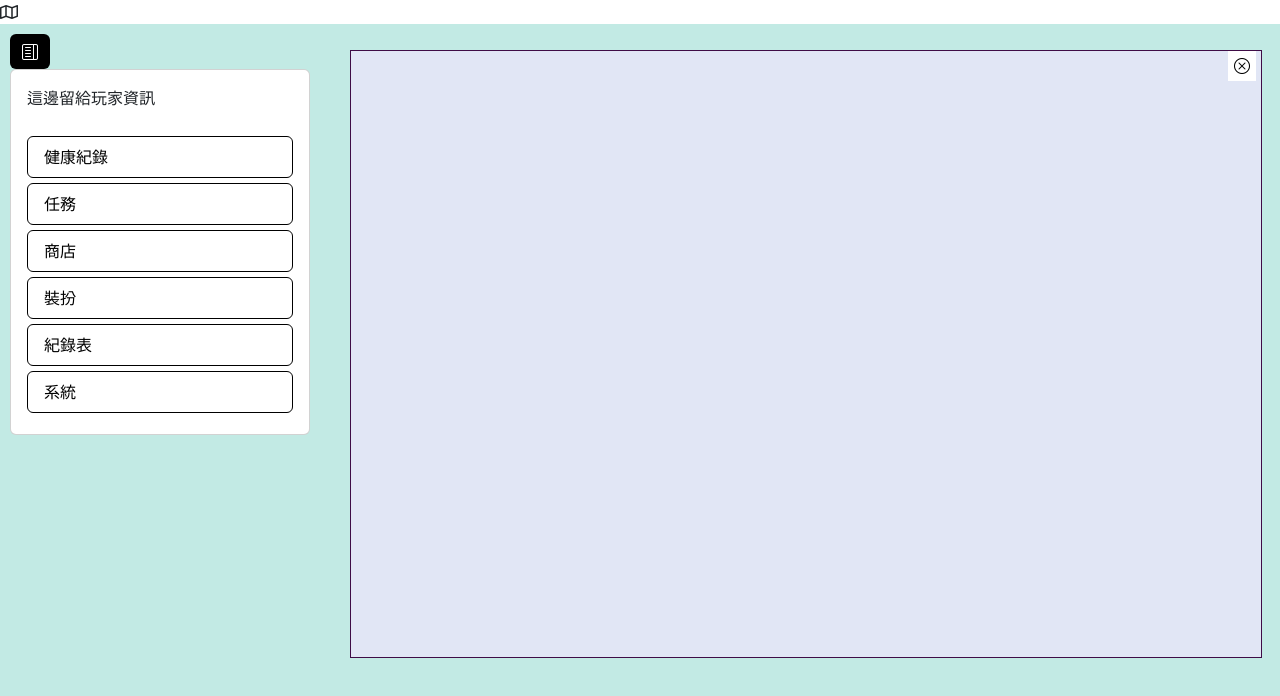
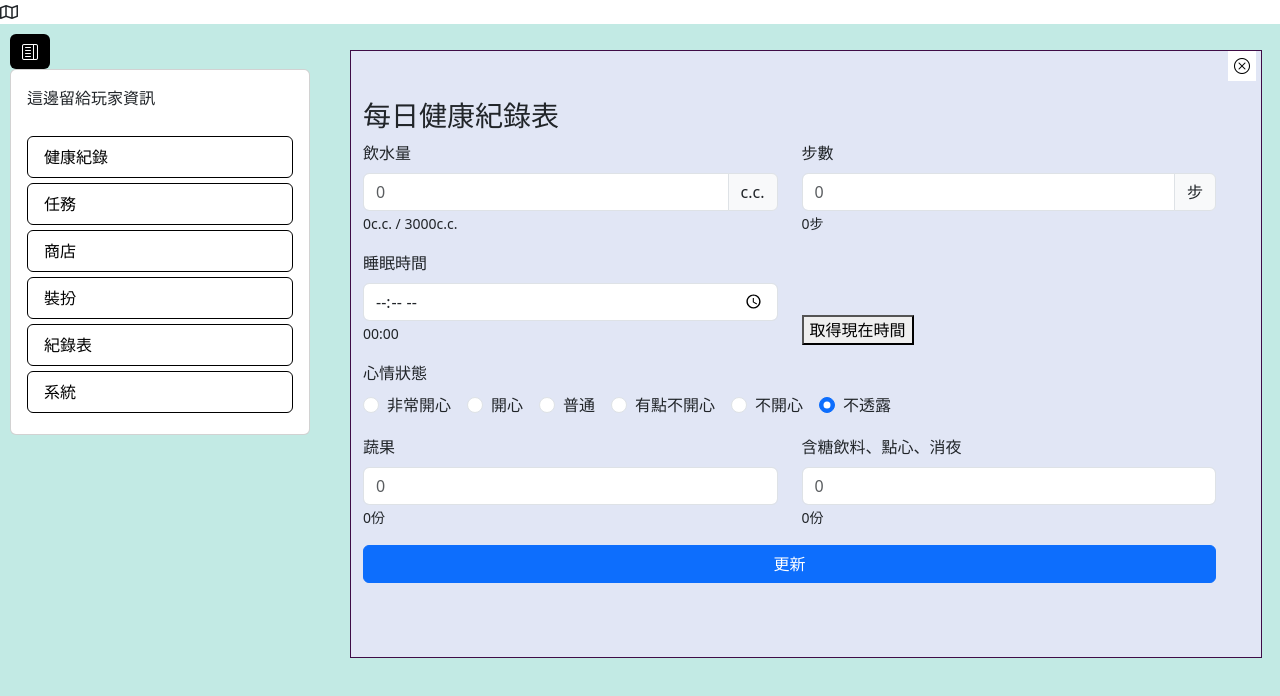
Before and after one commit to oez660oez/GoodByeCouchPotato_Front-End, a Vue app: page /outdoor/daily in a window 1280 px wide. Shown: the top 696 px of the page. Built offline with nearby package versions, Linux system fonts and the light colour scheme; no server answers.

Commit message:
每日健康表單(80%)

```diff
--- a/src/views/DailyView.vue
+++ b/src/views/DailyView.vue
@@ -1,4 +1,5 @@
 <script setup>
+import { ref, onMounted } from 'vue';
 import { useRouter, useRoute } from 'vue-router';
 
 const router = useRouter();
@@ -12,11 +13,196 @@ const goBack = () => {
     // 否則，使用瀏覽器的後退功能
     router.go(-1);
   }
+};
+
+const BASE_URL = import.meta.env.VITE_API_BASEURL;
+
+const API_URL = `${BASE_URL}/dailyhealthrecords/0/2024-10-18`;
+
+const dailyHealthData = ref({
+  water: 0,
+  steps: 0,
+  sleep: '00:00',
+  mood: '不透露',
+  vegetables: 0,
+  snacks: 0
+});
+
+// 判斷是否已存在資料
+const isExistingRecord = ref(false);
+
+onMounted(() => {
+  fetchdailyHealth(); //載入表單DATA
+});
+
+const fetchdailyHealth = async () => {
+  const response = await fetch(API_URL, {
+    method: 'GET'
+  });
+
+  if (response.ok) {
+    const data = await response.json();
+    dailyHealthData.value = data;
+    isExistingRecord.value = true; // 如果有資料，設置為 true
+    alert('good'); // 沒有資料
+  } else {
+    isExistingRecord.value = false;
+    alert('notfound'); // 沒有資料
   }
+};
+
+// 選項列表
+const moodOptions = ref([
+  { label: '非常開心', value: '非常開心' },
+  { label: '開心', value: '開心' },
+  { label: '普通', value: '普通' },
+  { label: '有點不開心', value: '有點不開心' },
+  { label: '不開心', value: '不開心' },
+  { label: '不透露', value: '不透露' }
+]);
+
+// 用來顯示時間的變量
+const currentTime = ref('');
+
+// 取得當前時間並格式化為 HH:mm
+const getCurrentTime = () => {
+  const now = new Date();
+  const hours = String(now.getHours()).padStart(2, '0');
+  const minutes = String(now.getMinutes()).padStart(2, '0');
+  currentTime.value = `${hours}:${minutes}`;
+};
 </script>
 
 <template>
   <div id="formborder">
+    <div class="container mt-5 form-container">
+      <h3 class="header-text">每日健康紀錄表</h3>
+      <form>
+        <!-- 飲水量和步數 -->
+        <div class="row mb-3">
+          <div class="col-md-6">
+            <label for="water" class="form-label">飲水量</label>
+            <div class="input-group">
+              <input
+                type="text"
+                class="form-control"
+                id="water"
+                pattern="\d{5}"
+                placeholder="0"
+                maxlength="5"
+                min="0"
+              />
+              <div class="invalid-feedback">僅能輸入數字，最大長度為5位</div>
+              <span class="input-group-text">c.c.</span>
+            </div>
+            <small class="small-text"
+              >{{ dailyHealthData.water }}c.c. / 3000c.c.</small
+            >
+          </div>
+          <div class="col-md-6">
+            <label for="steps" class="form-label">步數</label>
+            <div class="input-group">
+              <input
+                type="text"
+                class="form-control"
+                id="steps"
+                placeholder="0"
+                pattern="\d{7}"
+                maxlength="7"
+                min="0"
+              />
+              <div class="invalid-feedback">僅能輸入數字，最大長度為7位</div>
+              <span class="input-group-text">步</span>
+            </div>
+            <small class="small-text">{{ dailyHealthData.steps }}步</small>
+          </div>
+        </div>
+
+        <!-- 睡眠時間 -->
+        <div class="row mb-3">
+          <div class="col-md-6">
+            <label for="sleep" class="form-label">睡眠時間</label>
+            <div class="input-group">
+              <input
+                type="time"
+                class="form-control"
+                id="sleep-time"
+                v-model="currentTime"
+              />
+            </div>
+            <small class="small-text">{{ dailyHealthData.sleep }}</small>
+          </div>
+          <div class="col-md-6 d-flex align-items-end">
+            <button type="button" @click="getCurrentTime">取得現在時間</button>
+          </div>
+        </div>
+
+        <!-- 心情狀態 -->
+        <div class="mb-3">
+          <label class="form-label">心情狀態</label>
+          <div>
+            <div
+              v-for="option in moodOptions"
+              :key="option.value"
+              class="form-check form-check-inline"
+            >
+              <input
+                class="form-check-input"
+                type="radio"
+                :id="option.value"
+                :value="option.value"
+                v-model="dailyHealthData.mood"
+              />
+              <label class="form-check-label" :for="option.value">{{
+                option.label
+              }}</label>
+            </div>
+          </div>
+        </div>
+
+        <!-- 飲食記錄 -->
+        <div class="row mb-3">
+          <div class="col-md-6">
+            <label for="fruits" class="form-label">蔬果</label>
+            <input
+              type="text"
+              class="form-control"
+              id="fruits"
+              placeholder="0"
+              pattern="^([0-9]|10)$"
+              maxlength="2"
+              min="0"
+            />
+            <small class="small-text">{{ dailyHealthData.vegetables }}份</small>
+          </div>
+
+          <div class="invalid-feedback">僅能輸入數字，最大長度為7位</div>
+
+          <div class="col-md-6">
+            <label for="sugar-drinks" class="form-label"
+              >含糖飲料、點心、消夜</label
+            >
+            <input
+              type="text"
+              class="form-control"
+              id="sugar-drinks"
+              placeholder="0"
+              pattern="^([0-9]|10)$"
+              maxlength="2"
+              min="0"
+            />
+            <small class="small-text">{{ dailyHealthData.snacks }}份</small>
+
+            <div class="invalid-feedback">
+              僅能輸入數字，最大長度為2位，範圍為0~10
+            </div>
+          </div>
+        </div>
+
+        <!-- 提交按鈕 -->
+        <button type="submit" class="btn btn-primary w-100">更新</button>
+      </form>
+    </div>
     <button id="back" class="bi bi-x-circle" @click="goBack"></button>
   </div>
 </template>
```
Also changed, not shown: 1 other file (tests, documents, lock files or other folders). Lines whose indentation alone changed are shown as unchanged.
